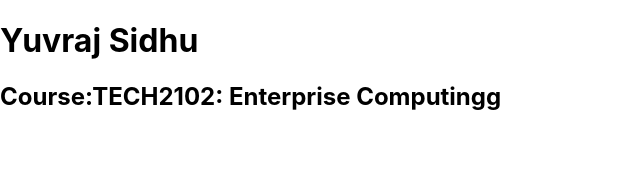
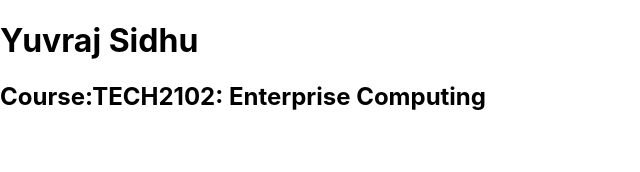
Before and after one commit to yuvi23-sid/CICD_assignment_2, a React (Create React App) app: page / in a window 1280 px wide. Shown: the top 172 px of the page, without its empty margins (0-640 px from the left). Built offline with nearby package versions, Linux system fonts and the light colour scheme.

Commit message:
test trigger

```diff
--- a/src/App.js
+++ b/src/App.js
@@ -3,7 +3,7 @@ function App() {
   return (
     <div>
       <h1>Yuvraj Sidhu</h1>
-      <h2>Course:TECH2102: Enterprise Computingg </h2>
+      <h2>Course:TECH2102: Enterprise Computing </h2>
     </div>
   );
 }
```
